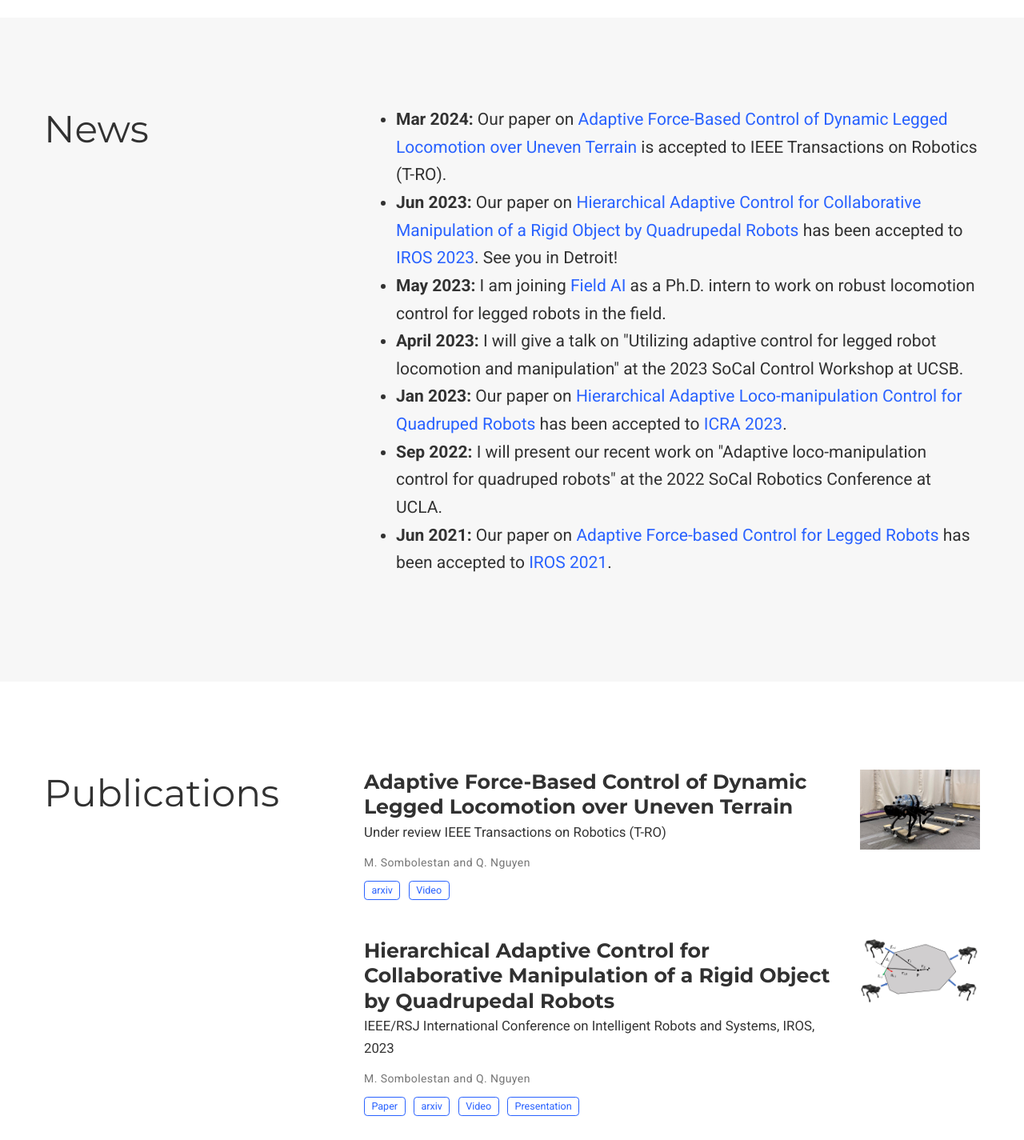
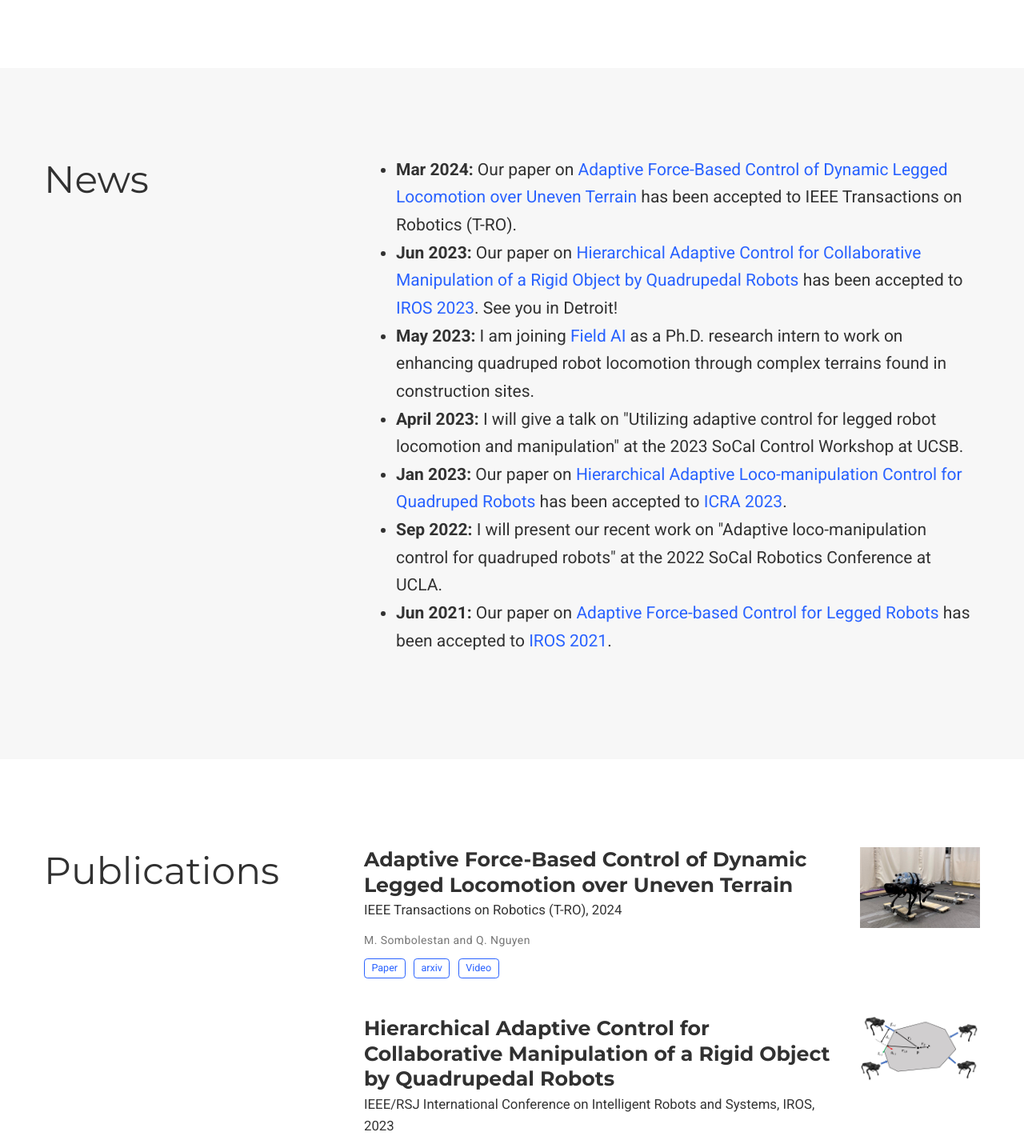
Before and after one commit to Mohssen-sm/Mohssen-sm.github.io, a plain HTML site: page index.html in a window 1280 px wide. Shown: the part 740-2165 px from the top of the page at 80% size. Drawn offline with nearby package versions, Linux system fonts and the light colour scheme; a script that the page names is missing; some icons are missing.

Commit message:
TR_O paper update + CV update

```diff
--- a/index.html
+++ b/index.html
@@ -230,8 +230,9 @@
 
             <p>I am a PhD student in Mechanical Engineering (Robotics) at the <a href="https://www.usc.edu/">University of
               Southern California (USC)</a>, advised by <a href="https://viterbi.usc.edu/directory/faculty/Nguyen/Quan"> Prof. Quan Nguyen</a>.
-              My research focuses on combining adaptive control and model predictive control (MPC) to develop a robust locomotion and manipulation controller for legged robots.</p>
+              My research focuses on legged locomotion and manipulation under uncertainty by utilizing model predictive control (MPC) and adaptive control.</p>
 
+              During Summer 2023, I was a research intern at <a href="https://fieldai.com/">Field AI</a>. My work focused on solving the vision-based locomotion of quadruped robots as they traverse through complex terrains found in construction sites.
             <div class="row">
 
               <div class="col-md-5">
@@ -301,12 +302,12 @@
 
               <ul>
                 <li><strong>Mar 2024:</strong> Our paper on <a href="https://arxiv.org/abs/2307.04030">Adaptive Force-Based Control of Dynamic Legged Locomotion over Uneven Terrain</a>
-                  is accepted to IEEE Transactions on Robotics (T-RO).</li>
+                  has been accepted to IEEE Transactions on Robotics (T-RO).</li>
 
                 <li><strong>Jun 2023:</strong> Our paper on <a href="https://arxiv.org/abs/2303.06741">Hierarchical Adaptive Control for Collaborative
                     Manipulation of a Rigid Object by Quadrupedal Robots</a> has been accepted to <a href="https://ieee-iros.org/">IROS 2023</a>. See you in Detroit!</li>
 
-                <li><strong>May 2023:</strong> I am joining <a href="https://fieldai.com/">Field AI</a> as a Ph.D. intern to work on robust locomotion control for legged robots in the field.</li>
+                <li><strong>May 2023:</strong> I am joining <a href="https://fieldai.com/">Field AI</a> as a Ph.D. research intern to work on enhancing quadruped robot locomotion through complex terrains found in construction sites.</li>
 
                 <li><strong>April 2023:</strong> I will give a talk on "Utilizing adaptive control for legged robot locomotion and manipulation" at the 2023 SoCal Control Workshop at UCSB.</li>
 
@@ -344,7 +345,7 @@
                 </h3>
 
                 <div class="article-style">
-                  Under review IEEE Transactions on Robotics (T-RO)
+                  IEEE Transactions on Robotics (T-RO), 2024
                 </div>
 
                 <div class="stream-meta article-metadata">
@@ -355,13 +356,19 @@
 
                 <div class="btn-links">
                   <a class="btn btn-outline-primary my-1 mr-1 btn-sm"
+                    href="https://ieeexplore.ieee.org/abstract/document/10478777"
+                    target="_blank" rel="noopener">
+                    Paper
+                  </a>
+
+                  <a class="btn btn-outline-primary my-1 mr-1 btn-sm"
                     href="https://arxiv.org/abs/2307.04030"
                     target="_blank" rel="noopener">
                     arxiv
                   </a>
 
                   <a class="btn btn-outline-primary my-1 mr-1 btn-sm"
-                    href="https://www.youtube.com/watch?v=QmwyysdTk1k"
+                    href="https://www.youtube.com/watch?v=5t1mSh0q3lk"
                     target="_blank"
                     rel="noopener">
                     Video
```
Also changed, not shown: 1 other file.
